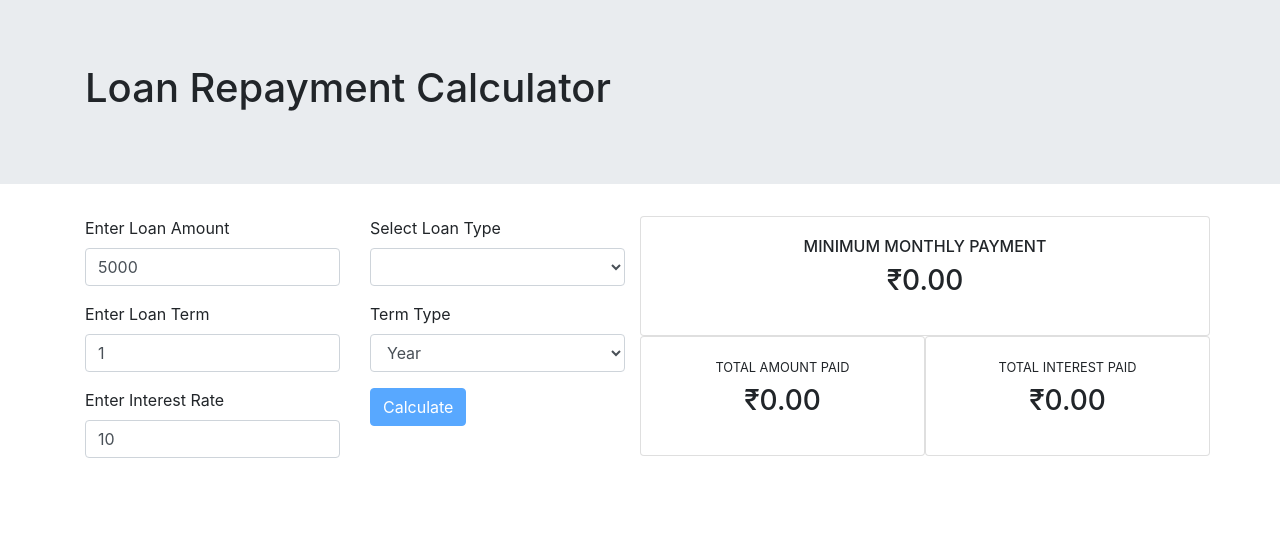
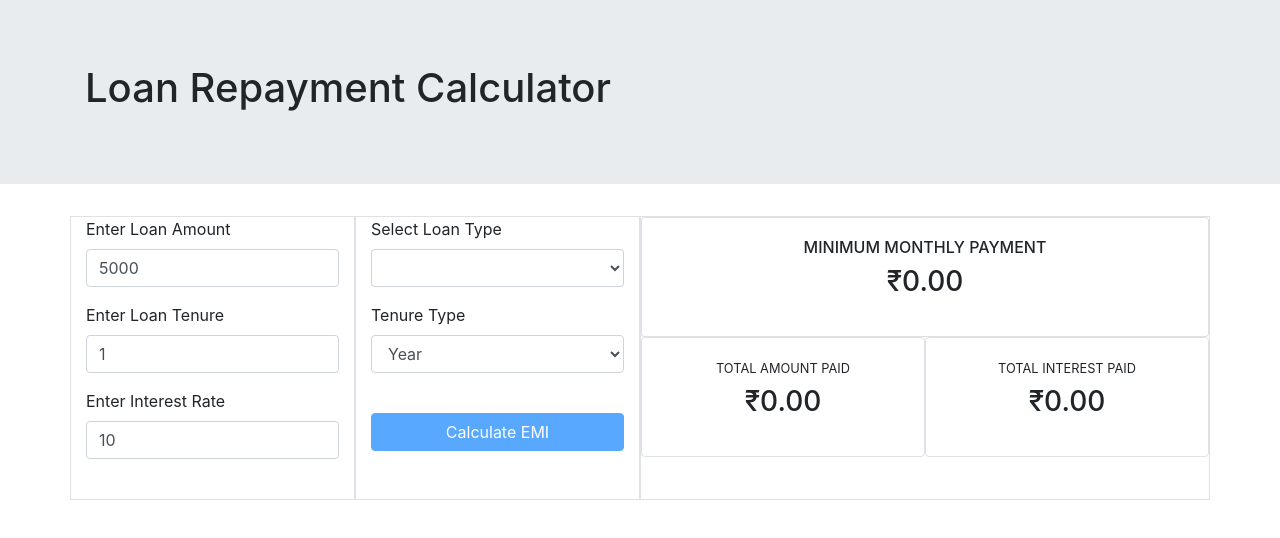
Before and after one commit to as-p/interestcalculator, an Angular app: page / in a window 1280 px wide. Shown: the top 538 px of the page. Built offline with nearby package versions, Linux system fonts and the light colour scheme.

Commit message:
add space and border

```diff
--- a/src/app/app.component.css
+++ b/src/app/app.component.css
@@ -0,0 +1,7 @@
+input[type="number"]::-webkit-inner-spin-button,
+input[type="number"]::-webkit-outer-spin-button {
+  -webkit-appearance: none;
+  -moz-appearance: none;
+  appearance: none;
+  margin: 0;
+}
--- a/src/app/app.component.html
+++ b/src/app/app.component.html
@@ -7,9 +7,10 @@
 <form [formGroup]="myForm" (ngSubmit)="onSubmit(myForm)">
   <div class="container">
     <div class="row">
-      <div class="col-md-3">
+      <div class="col-md-3 border border-darken-4">
         <div class="form-group">
           <label for="loanAmount">Enter Loan Amount</label>
+
           <input
             formControlName="loanAmount"
             type="number"
@@ -26,7 +27,7 @@
         </div>
 
         <div class="form-group">
-          <label for="loanTerm">Enter Loan Term</label>
+          <label for="loanTerm">Enter Loan Tenure</label>
           <input
             formControlName="loanTerm"
             type="number"
@@ -63,7 +64,7 @@
         </div>
         <br />
       </div>
-      <div class="col-md-3">
+      <div class="col-md-3 border border-darken-4">
         <div class="form-group">
           <label for="LoanType">Select Loan Type</label>
           <select class="form-control" formControlName="loanType" id="LoanType">
@@ -79,7 +80,7 @@
         </div>
 
         <div class="form-group">
-          <label for="termType">Term Type</label>
+          <label for="termType">Tenure Type</label>
           <select
             (change)="onChangeValue()"
             class="form-control"
@@ -95,13 +96,14 @@
             </div>
           </div>
         </div>
+        <br />
         <div class="form-group">
           <button
             [disabled]="myForm.invalid"
             type="submit"
-            class="btn btn-primary"
+            class="btn btn-primary btn-block"
           >
-            Calculate
+            Calculate EMI
           </button>
           <div
             *ngIf="
@@ -124,7 +126,7 @@
         </div>
       </div>
 
-      <div class="col-md-6">
+      <div class="col-md-6 border border-darken-4">
         <div class="row">
           <div class="card col-md-12" style="height: 120px; width: 500px">
             <div class="card-body col-md-8 offset-2">
@@ -132,7 +134,10 @@
               <h3 class="text-md-center">{{ emiValue | currency: "INR" }}</h3>
             </div>
           </div>
-          <div class="card col-md-6" style="height: 120px; width: 500px">
+          <div
+            class="card col-md-6 border border-darken-4"
+            style="height: 120px; width: 500px"
+          >
             <div class="card-body">
               <h6 class="text-md-center"><small>TOTAL AMOUNT PAID</small></h6>
               <h3 class="text-md-center">
@@ -140,7 +145,10 @@
               </h3>
             </div>
           </div>
-          <div class="card col-md-6" style="height: 120px; width: 500px">
+          <div
+            class="card col-md-6 border border-darken-4"
+            style="height: 120px; width: 500px"
+          >
             <div class="card-body">
               <h6 class="text-md-center"><small>TOTAL INTEREST PAID</small></h6>
               <h3 class="text-md-center">
@@ -154,7 +162,7 @@
   </div>
 </form>
 
-<div class="container" *ngIf="amortizationValues?.length">
+<div class="container mt-5"  *ngIf="amortizationValues?.length">
   <div class="row">
     <table class="table table-bordered">
       <thead>
@@ -174,7 +182,9 @@
           <td class="text-md-center">
             {{ emi.totalPayment | currency: "INR" }}
           </td>
-          <td class="text-md-center">{{ (emi.balance<0 ? 0:emi.balance )| currency: "INR" }}</td>
+          <td class="text-md-center">
+            {{ (emi.balance < 0 ? 0 : emi.balance) | currency: "INR" }}
+          </td>
         </tr>
       </tbody>
     </table>
```
